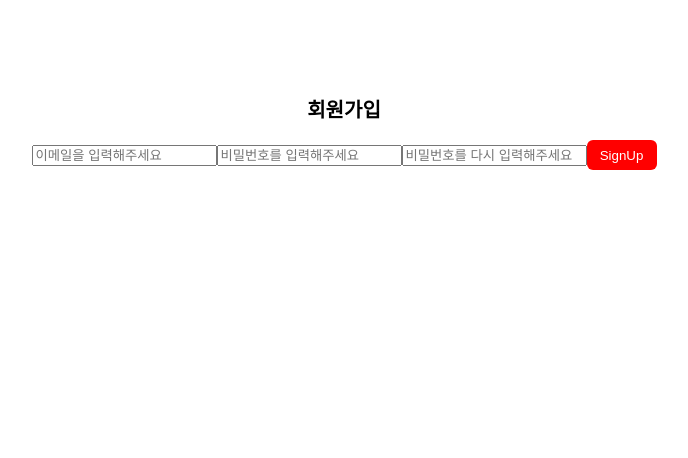
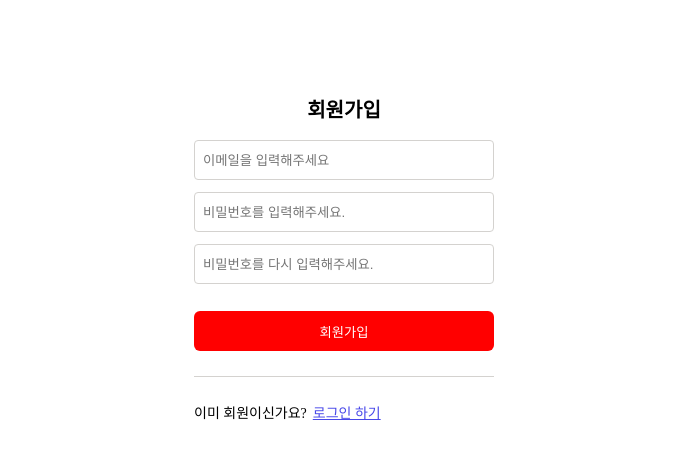
Before and after one commit to pair-programming-to-study/TodoList, a React (Create React App) app in the folder client/: page /signup in a window 1280 px wide. Shown: the top 458 px of the page, without its empty margins (296-984 px from the left). Built offline with nearby package versions, Linux system fonts and the light colour scheme.

Commit message:
feat: Implement sign up page css

```diff
--- a/client/src/components/signUp/SignUpForm/SignUpForm.tsx
+++ b/client/src/components/signUp/SignUpForm/SignUpForm.tsx
@@ -1,5 +1,9 @@
-import { Button } from 'components/common';
+import { Button, Input } from 'components/common';
+import DividerLine from 'components/common/DriverLine/DriverLine';
 import React from 'react';
+import { Link } from 'react-router-dom';
+import Path from 'routes/Path';
+import styled from 'styled-components';
 
 export interface SignUpFormProps {
   email: string;
@@ -23,30 +27,69 @@ function SignUpForm({
   isDisabled,
 }: SignUpFormProps) {
   return (
-    <form onSubmit={onSignUp}>
-      <input
+    <FormWrapper onSubmit={onSignUp}>
+      <Input
+        width={300}
+        height={40}
         type="email"
+        placeholder="이메일을 입력해주세요"
         value={email}
         onChange={onChangeEmail}
-        placeholder="이메일을 입력해주세요"
       />
-      <input
+      <Input
+        width={300}
+        height={40}
+        placeholder="비밀번호를 입력해주세요."
         type="password"
         value={password}
         onChange={onChangePassword}
-        placeholder="비밀번호를 입력해주세요"
       />
-      <input
+      <Input
+        width={300}
+        height={40}
         type="password"
+        placeholder="비밀번호를 다시 입력해주세요."
         value={passwordConfirm}
         onChange={onChangePasswordConfirm}
-        placeholder="비밀번호를 다시 입력해주세요"
       />
-      <Button type="submit" variant="primary" disabled={isDisabled}>
-        SignUp
+      <Button
+        width={300}
+        height={40}
+        variant="primary"
+        type="submit"
+        disabled={isDisabled}
+      >
+        회원가입
       </Button>
-    </form>
+
+      <DividerLine width="100%" color="#d4d2cf" mt={10} mb={30} />
+
+      <Text>
+        이미 회원이신가요?
+        <StyledLink to={Path.SIGNIN}>로그인 하기</StyledLink>
+      </Text>
+    </FormWrapper>
   );
 }
 
+const FormWrapper = styled.form`
+  display: flex;
+  flex-direction: column;
+  input {
+    margin-bottom: 12px;
+  }
+  button {
+    margin: 15px 0;
+  }
+`;
+
+const Text = styled.span`
+  font-size: 14px;
+`;
+
+const StyledLink = styled(Link)`
+  color: #4848e9;
+  margin-left: 6px;
+`;
+
 export default SignUpForm;
```
